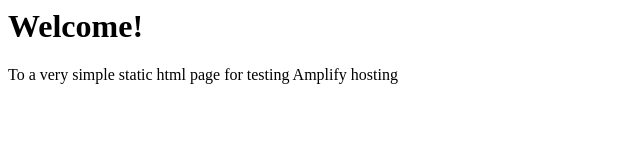
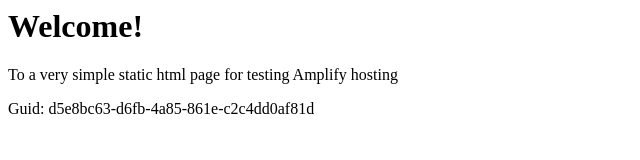
Before and after one commit to aws-aemilia-lhr/Github-PR-Commit-Integration-Test-DoNotTouch-v0-prod-eu-west-2, a website: page src/index.html in a window 1280 px wide. Shown: the whole page, without its empty margins (0-640 px from the left). Drawn offline with Linux system fonts and the light colour scheme.

Commit message:
commit from integ tests

```diff
--- a/src/index.html
+++ b/src/index.html
@@ -1,3 +1,5 @@
+
+
 <html lang="en">
 
 <head>
@@ -10,6 +12,6 @@
 <body>
     <h1>Welcome!</h1>
     <p>To a very simple static html page for testing Amplify hosting</p>
-</body>
+    <p>Guid: d5e8bc63-d6fb-4a85-861e-c2c4dd0af81d</p></body>
 
 </html>
```
